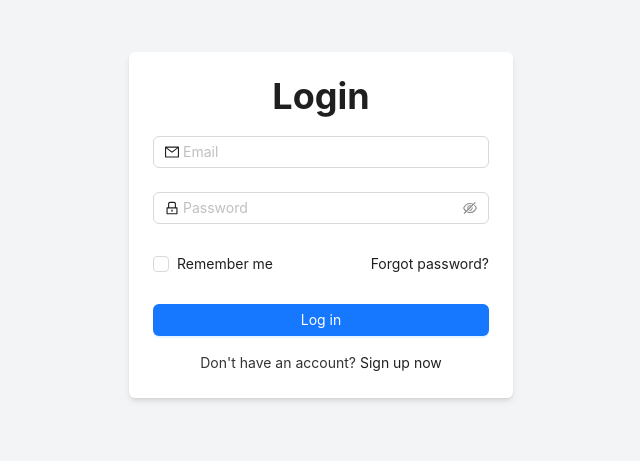
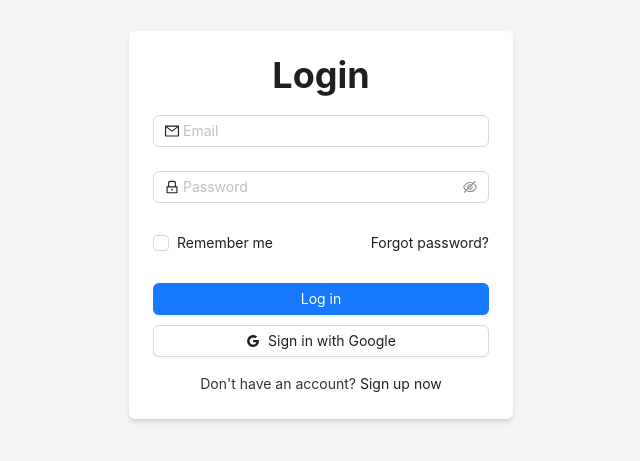
Before and after one commit to rasfaxo/antd, a React (Vite) app: page / in a window 1280 px wide. Shown: the part 175-636 px from the top of the page, without its empty margins (319-959 px from the left). Built offline with nearby package versions, Linux system fonts and the light colour scheme; no server answers.

Commit message:
feat: add Google login option and improve error handling

```diff
--- a/src/components/Login.jsx
+++ b/src/components/Login.jsx
@@ -1,6 +1,6 @@
 import React, { useState } from "react";
-import { Form, Input, Checkbox, Button } from "antd";
-import { LockOutlined, MailOutlined } from "@ant-design/icons";
+import { Form, Input, Checkbox, Button, message } from "antd";
+import { LockOutlined, MailOutlined, GoogleOutlined } from "@ant-design/icons";
 import { NavLink } from "react-router-dom";
 import supabase from "../connector";
 import AlertMessage from "./Alert";
@@ -10,20 +10,59 @@ const Login = () => {
   const [error, setError] = useState(false);
 
 
-  function handleSubmit(e) {
+  async function handleSubmit(e) {
     setLoading(true);
     let { email, password } = e;
-    supabase.auth.signInWithPassword({
+
+    const {data: user, error: fetchError} = await supabase
+    .from('users')
+    .select('*')
+    .eq('email', email)
+    .single();
+
+    if (fetchError || !user) {
+      setLoading(false);
+      setError(true);
+      message.error("Pengguna tidak ditemukan, silahkan mendaftar terlebih dahulu");
+      return;
+    }
+
+    const {error : signInError} = await supabase.auth.signInWithPassword({
       email: email,
       password: password,
-      })
-      .then((res) => {
-        console.log(res);
+    });
+
+    // setLoading(false);
+    if (signInError) {
       setLoading(false);
-        if (res.error) {
       setError(true);
+      message.error("Email atau Password salah");
+    } else {
+      message.success("Berhasil Login");
     }
+
+
+    // supabase.auth.signInWithPassword({
+    //     email: email,
+    //     password: password,
+    //   })
+    //   .then((res) => {
+    //     console.log(res);
+    //     setLoading(false);
+    //     if (res.error) {
+    //       setError(true);
+    //     }
+    //   });
+  }
+
+  const handleGoogleLogin = async () => {
+    const { user,session, error } = await supabase.auth.signInWithOAuth({
+      provider: "google",
     });
+    if (error) {
+      message.error("Gagal Login dengan Google");
+    }
+    console.log(user, session);
   }
 
   return (
@@ -86,6 +125,15 @@ const Login = () => {
           <Button block="true" type="primary" htmlType="submit" loading={loading} disabled={loading}>
             Log in
           </Button>
+          <Button
+            block
+            icon={<GoogleOutlined />}
+            onClick={handleGoogleLogin}
+            disabled={loading}
+            style={{ marginTop: '10px' }}
+          >
+            Sign in with Google
+          </Button>
           <div
             style={{ marginTop: "1rem", textAlign: "center", width: "100%" }}
           >
```
Lines whose indentation alone changed are shown as unchanged.
